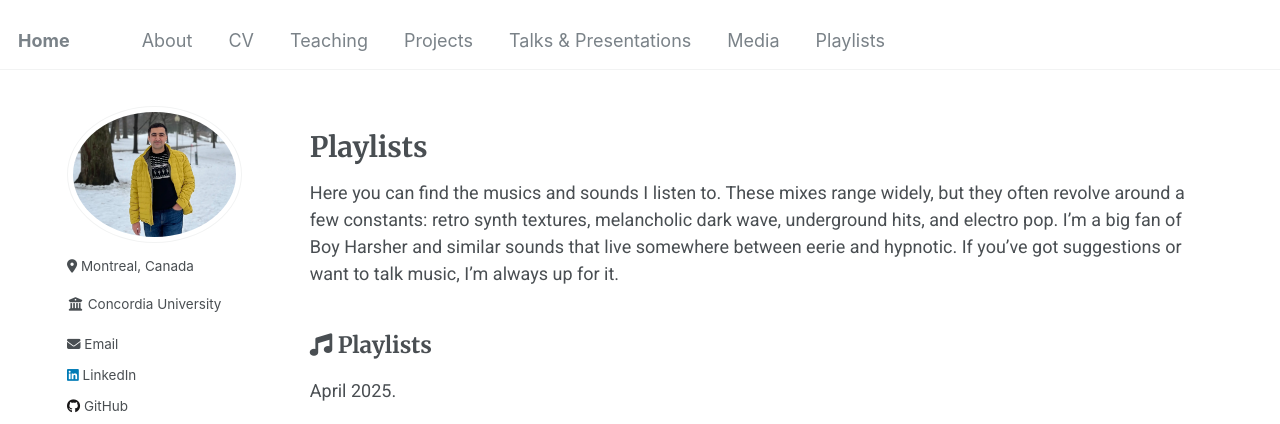
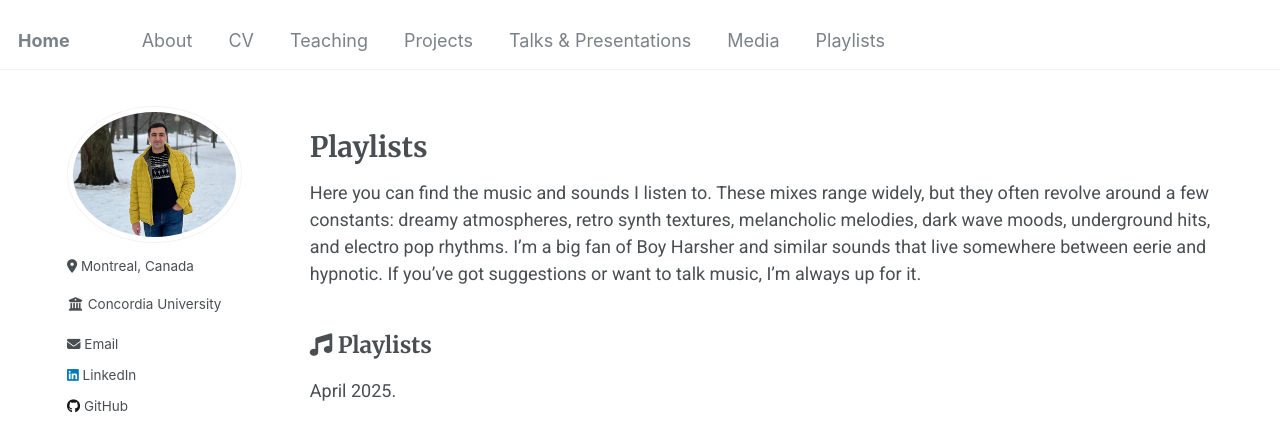
Before and after one commit to Mohsnmonji/mohsnmonji.github.io, a Jekyll site: the page built from _pages/playlists.md, in a window 1280 px wide and 1292 px high, cut to the strip 0-424 px from the top of the window. Built offline with Jekyll 4.4.1, drawn with Linux system fonts in a browser that asks for light colours; some web fonts are replaced.

Commit message:
Update playlists.md

```diff
--- a/_pages/playlists.md
+++ b/_pages/playlists.md
@@ -4,7 +4,7 @@ title: "Playlists"
 permalink: /playlists/
 ---
 
-<p> Here you can find the musics and sounds I listen to. These mixes range widely, but they often revolve around a few constants: retro synth textures, melancholic dark wave, underground hits, and electro pop. I’m a big fan of Boy Harsher and similar sounds that live somewhere between eerie and hypnotic. If you’ve got suggestions or want to talk music, I’m always up for it.</p>
+<p>Here you can find the music and sounds I listen to. These mixes range widely, but they often revolve around a few constants: dreamy atmospheres, retro synth textures, melancholic melodies, dark wave moods, underground hits, and electro pop rhythms. I’m a big fan of Boy Harsher and similar sounds that live somewhere between eerie and hypnotic. If you’ve got suggestions or want to talk music, I’m always up for it.</p>
 
 <h2><i class="fas fa-music"></i> Playlists</h2>
 <p>April 2025.</p>
```
